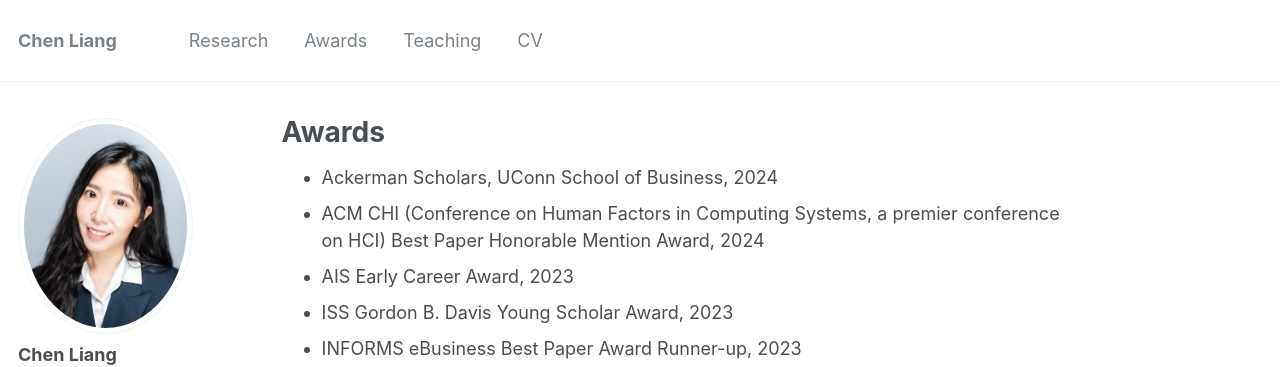
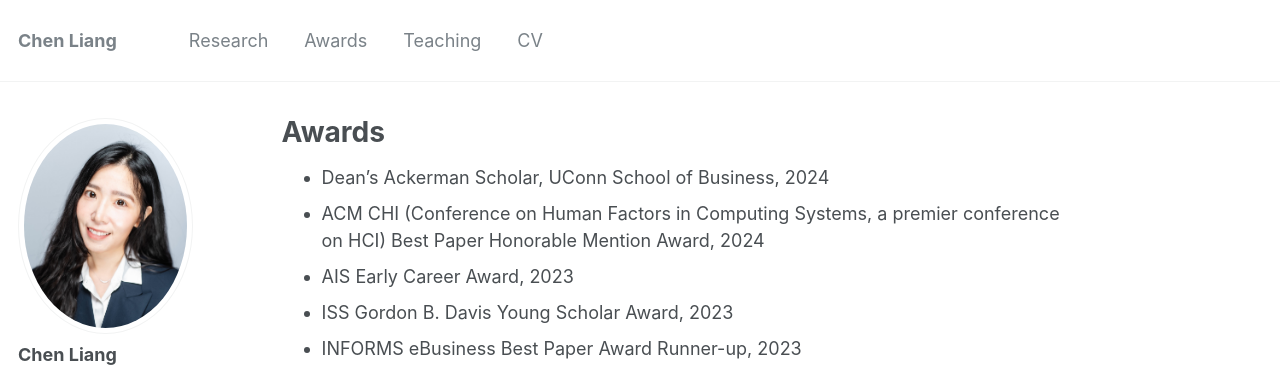
Before and after one commit to chen0liang/chen0liang.github.io, a Jekyll site: the page built from _pages/award.md, in a window 1280 px wide and 1217 px high. Shown: the top 367 px of the window. Built offline with Jekyll 4.4.1, drawn with Linux system fonts in a browser that asks for light colours; a style sheet for code colours, icons or effects is not loaded.

Commit message:
Update award.md

```diff
--- a/_pages/award.md
+++ b/_pages/award.md
@@ -4,7 +4,7 @@ permalink: /award/
 title: "Awards"
 ---
 
--   Ackerman Scholars, UConn School of Business, 2024
+-   Dean's Ackerman Scholar, UConn School of Business, 2024
 -   ACM CHI (Conference on Human Factors in Computing Systems, a premier conference on HCI) Best Paper Honorable Mention Award, 2024
 -   AIS Early Career Award, 2023
 -   ISS Gordon B. Davis Young Scholar Award, 2023
```
